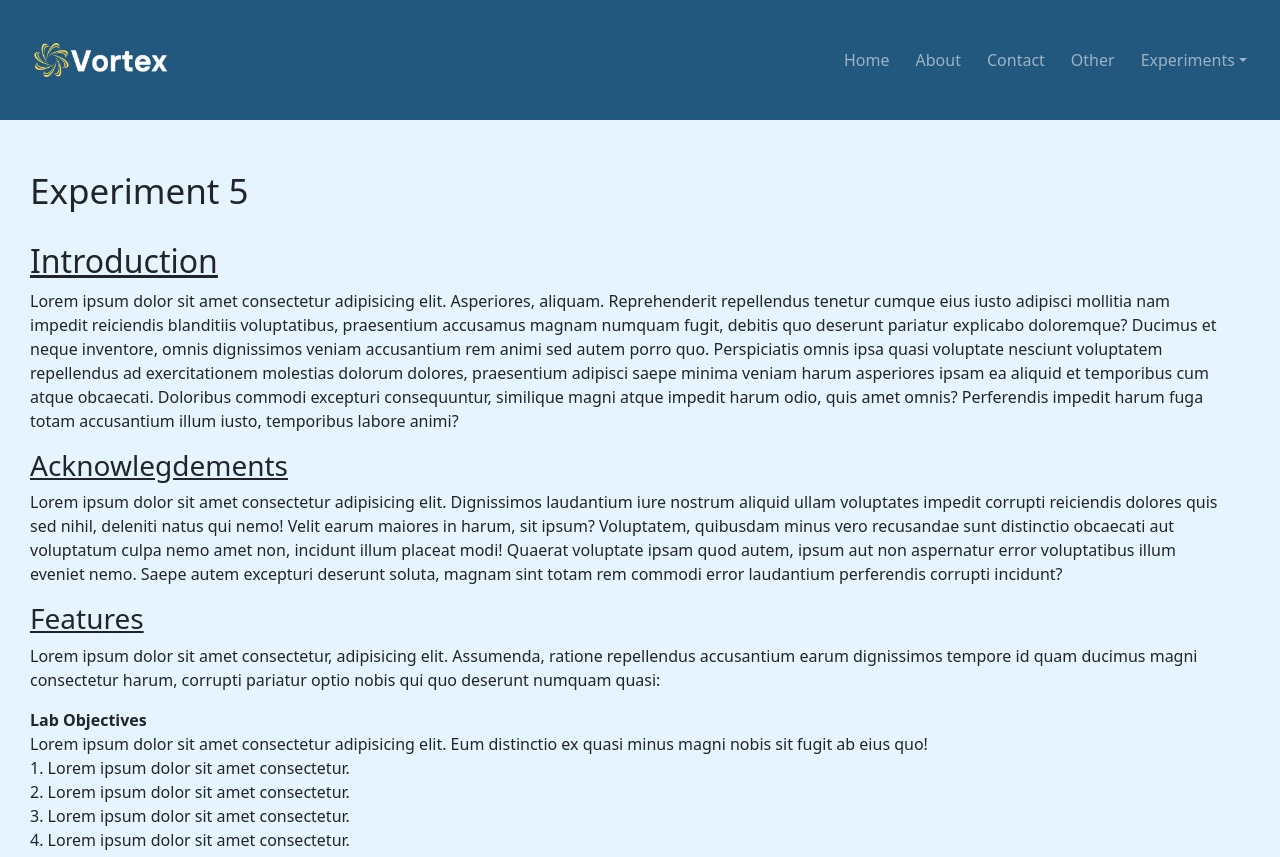
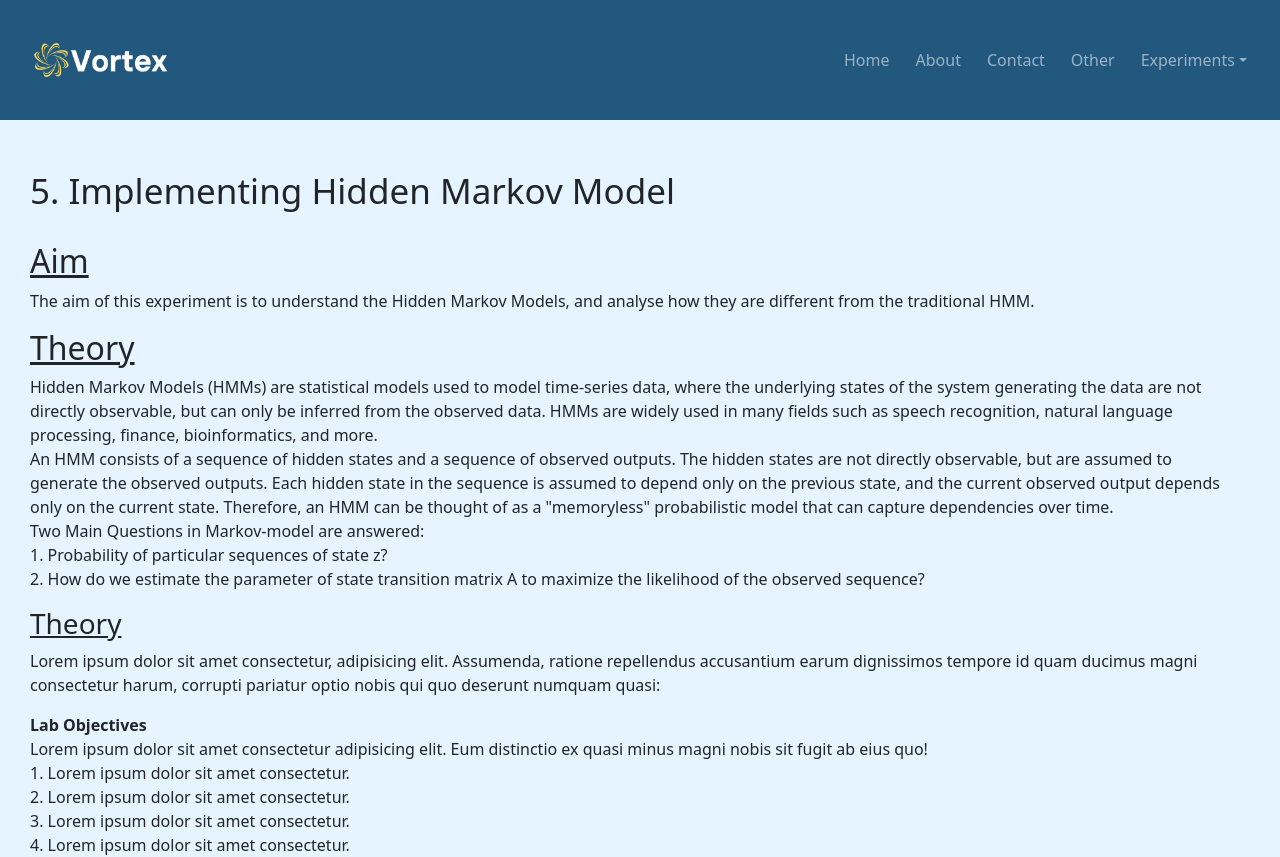
Before and after one commit to nisargshahh/vortex, a React (Create React App) app: page /lo-expts/expt5 in a window 1280 px wide. Shown: the top 857 px of the page. Built offline with nearby package versions, Linux system fonts and the light colour scheme.

Commit message:
experiments data and markov simulation

```diff
--- a/src/components/Experiments/Expt1/Expt1.jsx
+++ b/src/components/Experiments/Expt1/Expt1.jsx
@@ -5,7 +5,7 @@ export default class Expt1 extends Component {
   render() {
     return (
       <div className="expt-template">
-        <h1 className="expt-heading">Implement Probability Theory</h1>
+        <h1 className="expt-heading">1. Implement Probability Theory</h1>
         <h2 className="expt-sub-heading">
           <u>Aim</u>
         </h2>
--- a/src/components/Experiments/Expt2/Expt2.jsx
+++ b/src/components/Experiments/Expt2/Expt2.jsx
@@ -1,11 +1,10 @@
 import React, { Component } from "react";
 import "./expt2.css";
-
 export default class Expt1 extends Component {
   render() {
     return (
       <div className="expt-template">
-        <h1 className="expt-heading">Implement Graph Theory</h1>
+        <h1 className="expt-heading">2. Implement Graph Theory</h1>
         <h2 className="expt-sub-heading">
           <u>Aim</u>
         </h2>
@@ -17,7 +16,7 @@ export default class Expt1 extends Component {
           <u>Objective</u>
         </h3>
         <p>
-         To generate a weighted directed graph and visualize the graph using matplotlib and to find the shortest path using a shortest path algorithm.
+          To generate a weighted directed graph and visualize the graph using matplotlib and to find the shortest path using a shortest path algorithm with help of Networkx library.
         </p>
 
         <h3 className="expt-sub-heading">
@@ -27,6 +26,7 @@ export default class Expt1 extends Component {
           A Graph is a non-linear data structure consisting of vertices and edges.
           The vertices are sometimes also referred to as nodes and the edges are lines or arcs that connect any two nodes in the graph.
           More formally a Graph is composed of a set of vertices( V ) and a set of edges( E ). The graph is denoted by G(E, V). A Graph can be directed or un-directed.
+          There are several terminologies used in graph theory and they are listed as follows:
         </p>
         <ul className="lab-manual">
           <li className="lab-manual-heading">Types of Graph</li>
@@ -62,31 +62,36 @@ export default class Expt1 extends Component {
             and the edges represent mutual acquaintance. A clique in this graph indicates a group of people who all know each other.
 
           </p>
-          <li className="lab-manual-heading">Applications</li>
+        </ul>
+        <h3 className="expt-sub-heading">
+          <u>Procedure</u>
+        </h3>
+        <ul className="lab-manual">
+          <li className="lab-manual-heading">Step 1: Installing dependencies</li>
           <p>
-            Lorem ipsum, dolor sit amet consectetur adipisicing elit. Dolore
-            alias consectetur, consequatur perferendis ipsum temporibus illo at!
-            Earum, accusantium iste.
+            The first thing you’ll need to do is install Matplotlib and Networkx packages on your machine using Pip by running the following command in the terminal: <br></br>
+            pip install matplotlib <br></br>
+            pip install networkx
           </p>
-          <li className="lab-manual-heading">Shortest Path Algorithms</li>
+          <li className="lab-manual-heading">Step 2: Importing package and initializing graph object</li>
           <p>
-            Lorem ipsum dolor sit amet, consectetur adipisicing elit. Ipsam eos
-            corporis perspiciatis id iste corrupti accusamus cupiditate
-            blanditiis culpa repellendus?
+            import networkx as nxG <br></br>
+            G= nx.Graph()
           </p>
-          <li className="lab-manual-heading">NetworkX Library</li>
+          <li className="lab-manual-heading">Step 3: Add nodes and edges between the nodes: </li>
           <p>
-            Lorem ipsum dolor sit amet consectetur adipisicing elit.
-            Consequuntur molestias ducimus perferendis veniam alias fugiat
-            quisquam officiis voluptatum, quas debitis.
+            G.add_nodes_from([1,2,3,4,5,6]) <br></br>
+            G.add_edges_from([(1,2),(4,5),(3,5),(2,3),(5,6)])
           </p>
         </ul>
-
+        <h3 className="expt-sub-heading">
+          <u>Code</u>
+        </h3>
         <h3 className="expt-sub-heading">
           <u>Questions</u>
         </h3>
         <ol>
-          <li>What is Graph? Wripte it's details.</li>
+          <li>What is Graph? Write it's details.</li>
           <li>List applications of Graph in various fields. </li>
           <li>What is a Complete Graph? </li>
           <li>What is a Clique? Explain with example.</li>
--- a/src/components/Experiments/Expt4/Expt4.jsx
+++ b/src/components/Experiments/Expt4/Expt4.jsx
@@ -5,7 +5,7 @@ export default class Expt1 extends Component {
   render() {
     return (
       <div className="expt-template">
-        <h1 className="expt-heading">Understanding Markov Chain Model with examples</h1>
+        <h1 className="expt-heading">4. Understanding Markov Chain Model with examples</h1>
         <h3 className="expt-sub-heading">
           <u>Aim</u>
         </h3>
--- a/src/components/Experiments/Expt5/Expt5.jsx
+++ b/src/components/Experiments/Expt5/Expt5.jsx
@@ -5,42 +5,34 @@ export default class Expt1 extends Component {
   render() {
     return (
       <div className="expt-template">
-        <h1 className="expt-heading">Experiment 5</h1>
+        <h1 className="expt-heading">5. Implementing Hidden Markov Model</h1>
         <h2 className="expt-sub-heading">
-          <u>Introduction</u>
+          <u>Aim</u>
         </h2>
         <p>
-          Lorem ipsum dolor sit amet consectetur adipisicing elit. Asperiores,
-          aliquam. Reprehenderit repellendus tenetur cumque eius iusto adipisci
-          mollitia nam impedit reiciendis blanditiis voluptatibus, praesentium
-          accusamus magnam numquam fugit, debitis quo deserunt pariatur
-          explicabo doloremque? Ducimus et neque inventore, omnis dignissimos
-          veniam accusantium rem animi sed autem porro quo. Perspiciatis omnis
-          ipsa quasi voluptate nesciunt voluptatem repellendus ad exercitationem
-          molestias dolorum dolores, praesentium adipisci saepe minima veniam
-          harum asperiores ipsam ea aliquid et temporibus cum atque obcaecati.
-          Doloribus commodi excepturi consequuntur, similique magni atque
-          impedit harum odio, quis amet omnis? Perferendis impedit harum fuga
-          totam accusantium illum iusto, temporibus labore animi?
+          The aim of this experiment is to understand the Hidden Markov Models, and analyse how they are different from the traditional HMM.
+        </p>
+        <h2 className="expt-sub-heading">
+          <u>Theory</u>
+        </h2>
+        <p>
+          Hidden Markov Models (HMMs) are statistical models used to model time-series data,
+          where the underlying states of the system generating the data are not directly observable,
+          but can only be inferred from the observed data. HMMs are widely used in many fields such as
+          speech recognition, natural language processing, finance, bioinformatics, and more. <br></br>
+          An HMM consists of a sequence of hidden states and a sequence of observed outputs.
+          The hidden states are not directly observable, but are assumed to generate the observed outputs.
+          Each hidden state in the sequence is assumed to depend only on the previous state,
+          and the current observed output depends only on the current state. Therefore, an HMM can be thought of
+          as a "memoryless" probabilistic model that can capture dependencies over time. <br></br>
+          Two Main Questions in Markov-model are answered: <br></br>
+          1. Probability of particular sequences of state z? <br></br>
+          2. How do we estimate the parameter of state transition matrix A to maximize the likelihood of the observed sequence? <br></br>
+
         </p>
 
         <h3 className="expt-sub-heading">
-          <u>Acknowlegdements</u>
-        </h3>
-        <p>
-          Lorem ipsum dolor sit amet consectetur adipisicing elit. Dignissimos
-          laudantium iure nostrum aliquid ullam voluptates impedit corrupti
-          reiciendis dolores quis sed nihil, deleniti natus qui nemo! Velit
-          earum maiores in harum, sit ipsum? Voluptatem, quibusdam minus vero
-          recusandae sunt distinctio obcaecati aut voluptatum culpa nemo amet
-          non, incidunt illum placeat modi! Quaerat voluptate ipsam quod autem,
-          ipsum aut non aspernatur error voluptatibus illum eveniet nemo. Saepe
-          autem excepturi deserunt soluta, magnam sint totam rem commodi error
-          laudantium perferendis corrupti incidunt?
-        </p>
-
-        <h3 className="expt-sub-heading">
-          <u>Features</u>
+          <u>Theory</u>
         </h3>
         <p>
           Lorem ipsum dolor sit amet consectetur, adipisicing elit. Assumenda,
@@ -91,7 +83,11 @@ export default class Expt1 extends Component {
             quisquam officiis voluptatum, quas debitis.
           </p>
         </ul>
-
+        <h3 className="expt-sub-heading">
+          <u>Visualization</u>
+          <p>
+          </p>
+        </h3>
         <h3 className="expt-sub-heading">
           <u>Questions</u>
         </h3>
--- a/src/components/Experiments/Expt6/Expt6.jsx
+++ b/src/components/Experiments/Expt6/Expt6.jsx
@@ -5,7 +5,7 @@ export default class Expt1 extends Component {
   render() {
     return (
       <div className="expt-template">
-        <h1 className="expt-heading">Experiment 6</h1>
+        <h1 className="expt-heading">Study on Maximum Likelihood Estimation</h1>
         <h2 className="expt-sub-heading">
           <u>Introduction</u>
         </h2>
--- a/src/components/Experiments/Expt7/Expt7.jsx
+++ b/src/components/Experiments/Expt7/Expt7.jsx
@@ -5,7 +5,7 @@ export default class Expt1 extends Component {
   render() {
     return (
       <div className="expt-template">
-        <h1 className="expt-heading">Experiment 7</h1>
+        <h1 className="expt-heading">Decision Making using Decision Trees</h1>
         <h2 className="expt-sub-heading">
           <u>Introduction</u>
         </h2>
--- a/src/components/Experiments/Expt8/Expt8.jsx
+++ b/src/components/Experiments/Expt8/Expt8.jsx
@@ -5,7 +5,7 @@ export default class Expt1 extends Component {
   render() {
     return (
       <div className="expt-template">
-        <h1 className="expt-heading">Experiment 8</h1>
+        <h1 className="expt-heading">Case Study on Learning with Optimization</h1>
         <h2 className="expt-sub-heading">
           <u>Introduction</u>
         </h2>
--- /dev/null
+++ b/src/components/Markov-model/markovmodel.css
@@ -0,0 +1,4 @@
+* {
+    padding: 20px;
+    background-color: #e6f4ff;
+}
```
Also changed, not shown: src/components/Experiments/Expt3/Expt3.jsx (+5 -6 lines), src/components/Markov-model/markovmodel.html (added, +81 -0 lines). Lines whose indentation alone changed are shown as unchanged.
